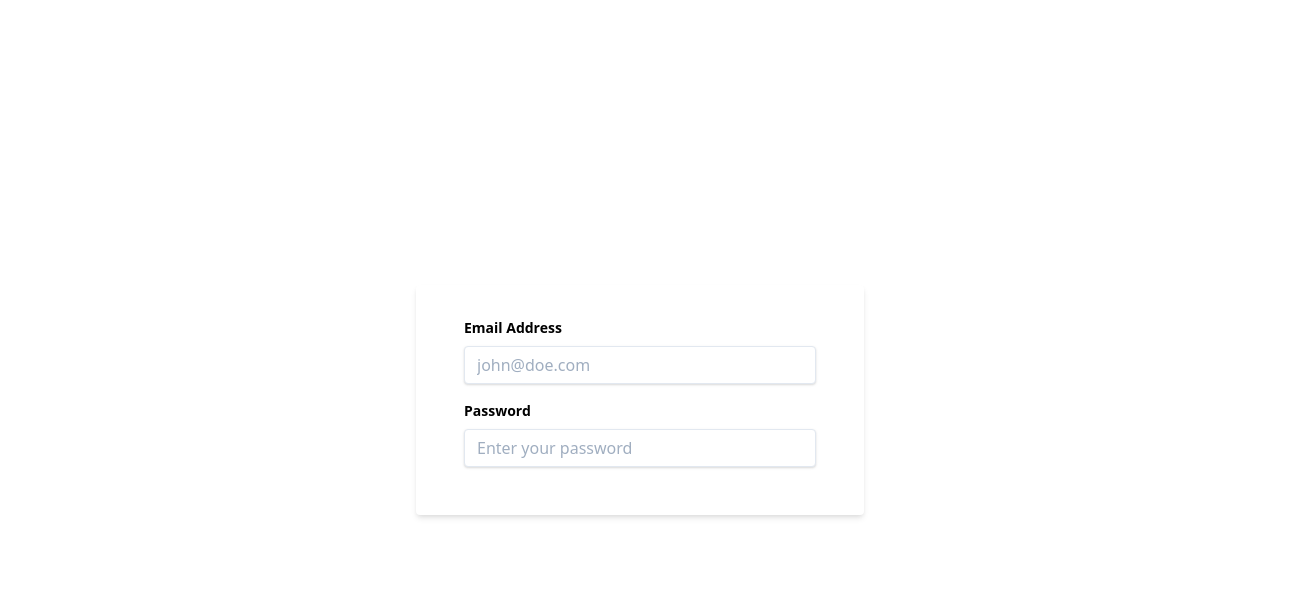
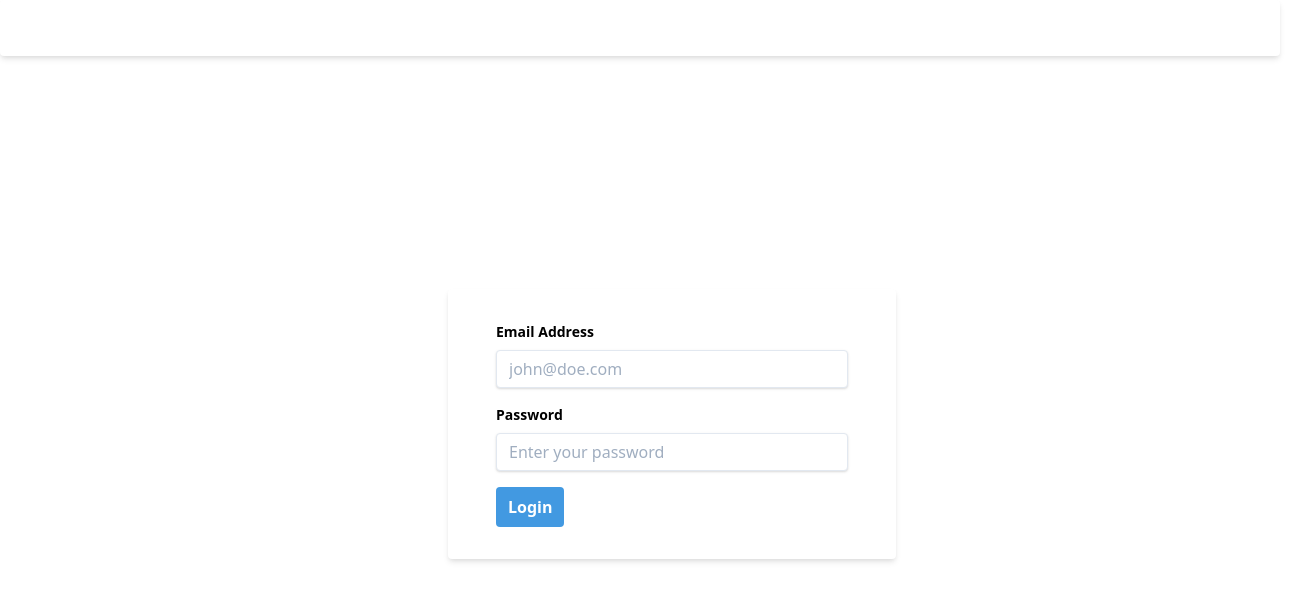
Before and after one commit to southojere/typegraphql-chat-app, a React (Create React App) app in the folder frontend/: page / in a window 1280 px wide. Shown: the top 600 px of the page, 1312 px wide, since content can reach past the window. Built offline with nearby package versions, Linux system fonts and the light colour scheme; no server answers.

Commit message:
Setup apollo client

```diff
--- a/frontend/src/App.js
+++ b/frontend/src/App.js
@@ -1,35 +1,35 @@
 import React from "react";
+import ApolloClient from "apollo-boost";
+import { ApolloProvider } from "@apollo/react-hooks";
+import config from "./config";
+import Login from "./components/Login";
+
+const uri = config.api;
+
+const client = new ApolloClient({
+  uri,
+  request: operation => {
+    const token = localStorage.getItem("token");
+    const refreshToken = localStorage.getItem("refreshToken");
+    operation.setContext({
+      headers: {
+        "x-authorization": token ? token : "",
+        "x-refresh-token": refreshToken ? refreshToken : ""
+      }
+    });
+  },
+  onError: ({ graphQLErrors, networkError }) => {
+    if (networkError) {
+      // logoutUser();
+    }
+  }
+});
 
 function App() {
   return (
-    <div className="App absolute w-full h-full flex justify-center items-center">
-      <div className="w-full max-w-md bg-grey-800">
-        <form action="" className="bg-white shadow-md rounded px-8 py-8 pt-8">
-          <div className="px-4 pb-4">
-            <label htmlFor="email" className="text-sm block font-bold pb-2">
-              Email Address
-            </label>
-            <input
-              type="email"
-              name="email"
-              placeholder="john@doe.com"
-              className="shadow appearance-none border rounded w-full py-2 px-3 text-grey-700 leading-tight focus:outline-none focus:shadow-outline"
-            ></input>
-          </div>
-          <div className="px-4 pb-4">
-            <label htmlFor="password" className="text-sm block font-bold pb-2">
-              Password
-            </label>
-            <input
-              type="password"
-              name="password"
-              placeholder="Enter your password"
-              className="shadow appearance-none border rounded w-full py-2 px-3 text-grey-700 leading-tight focus:outline-none focus:shadow-outline"
-            ></input>
-          </div>
-        </form>
-      </div>
-    </div>
+    <ApolloProvider client={client}>
+      <Login/>
+    </ApolloProvider>
   );
 }
 
--- /dev/null
+++ b/frontend/src/components/Login/index.js
@@ -0,0 +1,115 @@
+import React from "react";
+import { Formik } from "formik";
+import * as Yup from "yup";
+import { useMutation } from "@apollo/react-hooks";
+import { gql } from "apollo-boost";
+
+const LOGIN_MUTATION = gql`
+  mutation($email: String!, $password: String!) {
+    login(email: $email, password: $password) {
+      id
+      email
+      newToken
+      newRefreshToken
+    }
+  }
+`;
+
+const Login = props => {
+  const [loginUser, { data, error }] = useMutation(LOGIN_MUTATION);
+
+  const graphqlError = error && error.message;
+
+  if (data && data.login) {
+    console.log("Login complete");
+    props.history.push("/");
+    const { newRefreshToken, newToken } = data.login;
+    localStorage.setItem("token", newToken);
+    localStorage.setItem("refreshToken", newRefreshToken);
+  }
+
+  return (
+    <Formik
+      initialValues={{ password: "", email: "" }}
+      validationSchema={() =>
+        Yup.object().shape({
+          email: Yup.string()
+            .email("Invalid email")
+            .required("Required"),
+          password: Yup.string().required("No password provided.")
+        })
+      }
+      onSubmit={async values => {
+        try {
+          await loginUser({
+            variables: {
+              email: values.email,
+              password: values.password
+            }
+          });
+        } catch (e) {
+          console.log(e);
+        }
+      }}
+    >
+      {({
+        values,
+        handleChange,
+        handleSubmit,
+        touched,
+        handleBlur,
+        errors
+      }) => (
+
+        <div>
+            {console.log(errors)}
+          <form className="bg-white shadow-md rounded px-8 pt-6 pb-8 mb-4">
+            <div className="App absolute w-full h-full flex justify-center items-center">
+              <div className="w-full max-w-md bg-grey-800">
+                <form
+                  onSubmit={handleSubmit}
+                  action=""
+                  className="bg-white shadow-md rounded px-8 py-8 pt-8"
+                >
+                  <div className="px-4 pb-4">
+                    <label
+                      htmlFor="email"
+                      className="text-sm block font-bold pb-2"
+                    >
+                      Email Address
+                    </label>
+                    <input
+                      type="email"
+                      name="email"
+                      onChange={handleChange}
+                      placeholder="john@doe.com"
+                      className="shadow appearance-none border rounded w-full py-2 px-3 text-grey-700 leading-tight focus:outline-none focus:shadow-outline"
+                    ></input>
+                  </div>
+                  <div className="px-4 pb-4">
+                    <label
+                      htmlFor="password"
+                      className="text-sm block font-bold pb-2"
+                    >
+                      Password
+                    </label>
+                    <input
+                      type="password"
+                      name="password"
+                      onChange={handleChange}
+                      placeholder="Enter your password"
+                      className="shadow appearance-none border rounded w-full py-2 px-3 text-grey-700 leading-tight focus:outline-none focus:shadow-outline"
+                    ></input>
+                  </div>
+                  <button type="submit" className="bg-blue-500 hover:bg-blue-700 text-white font-bold py-2 px-3 mx-4 rounded">Login</button>
+                </form>
+              </div>
+            </div>
+          </form>
+        </div>
+      )}
+    </Formik>
+  );
+};
+
+export default Login;
--- /dev/null
+++ b/frontend/src/config.js
@@ -0,0 +1,9 @@
+export default {
+    api: process.env.REACT_APP_API || 'http://localhost:4009/graphql',
+    version: '0.0.1',
+    bugsnag: {
+    },
+    query: {
+      limit: 20,
+    },
+  };
```
Also changed, not shown: frontend/package.json (+7 -2 lines), 2 other files (tests, documents, lock files or other folders).
